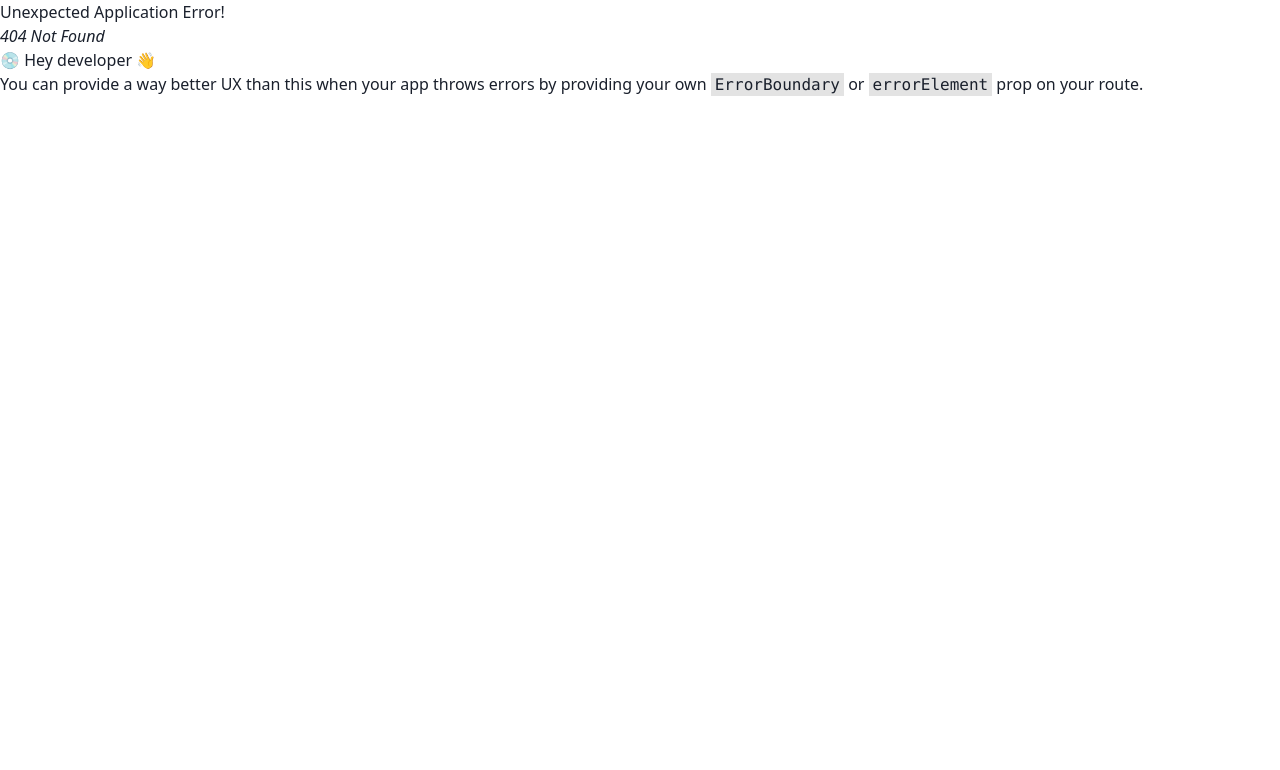
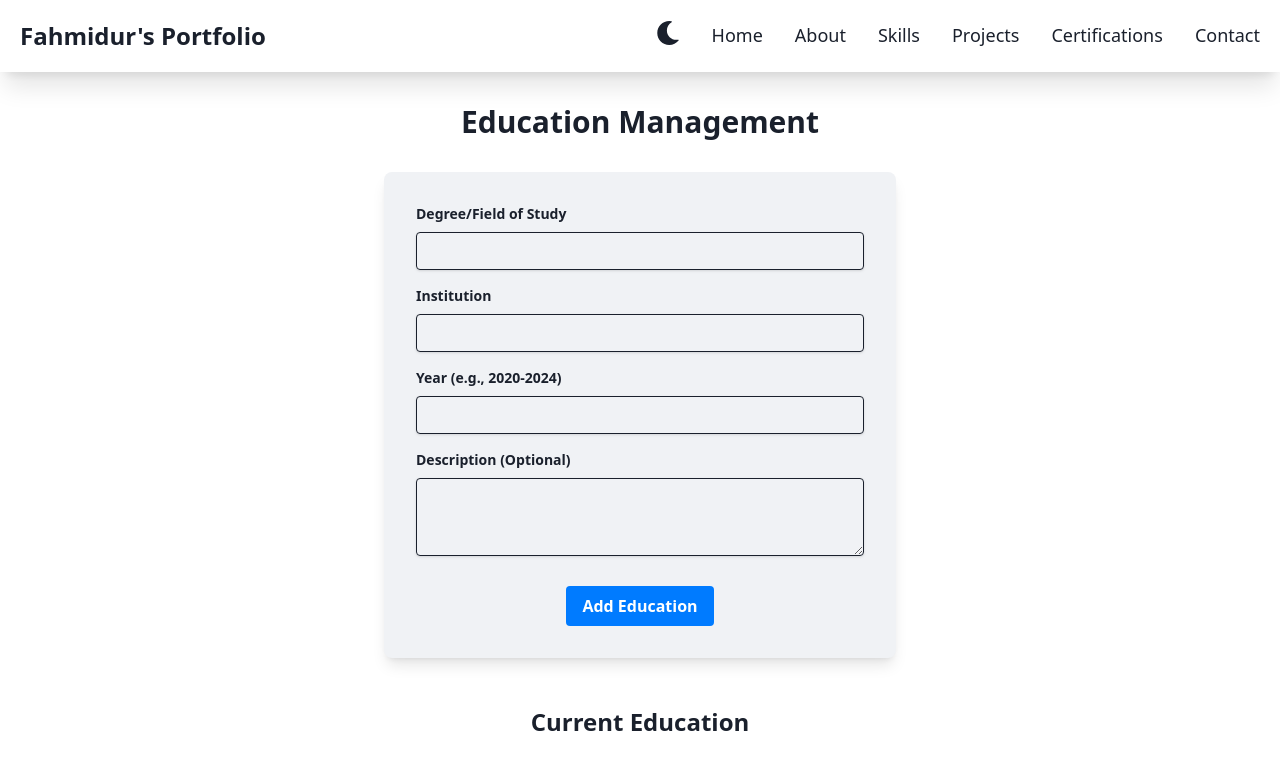
Before and after one commit to fahmidurshanto/web-dev-portfolio, a React (Vite) app: page /manage-education in a window 1280 px wide. Before the commit this address had no page. Shown: the top 770 px of the page. Built offline with nearby package versions, Linux system fonts and the light colour scheme.

Commit message:
Added Eduction management and education rendaring section

```diff
--- a/src/components/About.jsx
+++ b/src/components/About.jsx
@@ -1,7 +1,20 @@
-import React from 'react';
+import React, { useState, useEffect } from 'react';
 import { Parallax } from 'react-parallax';
+import localforage from 'localforage';
 
 const About = () => {
+  const [educationEntries, setEducationEntries] = useState([]);
+
+  useEffect(() => {
+    const fetchEducation = async () => {
+      const storedEducation = await localforage.getItem('education');
+      if (storedEducation) {
+        setEducationEntries(storedEducation);
+      }
+    };
+    fetchEducation();
+  }, []);
+
   return (
     <Parallax bgImage="https://images.unsplash.com/photo-1517694712202-14dd9538aa97?q=80&w=2070&auto=format&fit=crop&ixlib=rb-4.0.3&ixid=M3wxMjA3fDB8MHxwaG90by1wYWdlfHx8fGVufDB8fHx8fA%3D%3D" strength={300}>
       <section id="about" className="py-20 bg-[var(--background-color)] bg-opacity-90">
@@ -9,7 +22,19 @@ const About = () => {
           <h2 className="text-4xl font-extrabold text-center mb-12 text-[var(--text-color)] animate__animated animate__fadeInDown">About Me</h2>
           <div className="flex flex-col md:flex-row items-center justify-center gap-12">
             <div className="md:w-1/2 animate__animated animate__fadeInLeft animate__delay-1s">
-              <img src="https://i.ibb.co/pP9GzG1/shanto.png" alt="About Me" className="rounded-lg shadow-2xl w-full h-auto object-cover transform transition duration-500 hover:scale-105" />
+              <h3 className="text-3xl font-bold mb-6 text-[var(--text-color)]">Education</h3>
+              {educationEntries.length > 0 ? (
+                educationEntries.map((entry, index) => (
+                  <div key={index} className="mb-4 p-4 rounded-lg shadow-md bg-[var(--secondary-color)]">
+                    <h4 className="text-xl font-bold text-[var(--text-color)]">{entry.degree}</h4>
+                    <p className="text-[var(--text-color)]"><strong>Institution:</strong> {entry.institution}</p>
+                    <p className="text-[var(--text-color)]"><strong>Year:</strong> {entry.year}</p>
+                    {entry.description && <p className="text-[var(--text-color)] text-sm mt-2">{entry.description}</p>}
+                  </div>
+                ))
+              ) : (
+                <p className="text-[var(--text-color)]">No education details added yet. Go to <a href="/manage-education" className="text-[var(--primary-color)] hover:underline font-semibold">Education Management</a> to add some!</p>
+              )}
             </div>
             <div className="md:w-1/2 md:pl-8 animate__animated animate__fadeInRight animate__delay-1s">
               <p className="text-lg leading-relaxed text-[var(--text-color)] mb-4">
--- /dev/null
+++ b/src/pages/EducationManagement.jsx
@@ -0,0 +1,132 @@
+import React, { useState, useEffect } from 'react';
+import localforage from 'localforage';
+import Swal from 'sweetalert2';
+
+const EducationManagement = () => {
+  const [educationEntries, setEducationEntries] = useState([]);
+  const [newEducation, setNewEducation] = useState({
+    degree: '',
+    institution: '',
+    year: '',
+    description: '',
+  });
+  const [editingEducation, setEditingEducation] = useState(null);
+
+  useEffect(() => {
+    const fetchEducation = async () => {
+      const storedEducation = await localforage.getItem('education');
+      if (storedEducation) {
+        setEducationEntries(storedEducation);
+      }
+    };
+    fetchEducation();
+  }, []);
+
+  const handleChange = (e) => {
+    setNewEducation({ ...newEducation, [e.target.name]: e.target.value });
+  };
+
+  const handleSubmit = async (e) => {
+    e.preventDefault();
+    let updatedEducationEntries;
+    if (editingEducation) {
+      updatedEducationEntries = educationEntries.map((entry) =>
+        entry === editingEducation ? newEducation : entry
+      );
+      setEditingEducation(null);
+    } else {
+      updatedEducationEntries = [...educationEntries, newEducation];
+    }
+    setEducationEntries(updatedEducationEntries);
+    await localforage.setItem('education', updatedEducationEntries);
+    Swal.fire({
+      icon: 'success',
+      title: editingEducation ? 'Education Updated!' : 'Education Added!',
+      showConfirmButton: false,
+      timer: 1500
+    });
+    setNewEducation({
+      degree: '',
+      institution: '',
+      year: '',
+      description: '',
+    });
+  };
+
+  const handleEdit = (entry) => {
+    setNewEducation(entry);
+    setEditingEducation(entry);
+  };
+
+  const handleDelete = async (entryToDelete) => {
+    Swal.fire({
+      title: 'Are you sure?',
+      text: "You won't be able to revert this!",
+      icon: 'warning',
+      showCancelButton: true,
+      confirmButtonColor: '#3085d6',
+      cancelButtonColor: '#d33',
+      confirmButtonText: 'Yes, delete it!'
+    }).then(async (result) => {
+      if (result.isConfirmed) {
+        const updatedEducationEntries = educationEntries.filter(
+          (entry) => entry !== entryToDelete
+        );
+        setEducationEntries(updatedEducationEntries);
+        await localforage.setItem('education', updatedEducationEntries);
+        Swal.fire(
+          'Deleted!',
+          'Your education entry has been deleted.',
+          'success'
+        );
+      }
+    });
+  };
+
+  return (
+    <div className="container mx-auto py-8">
+      <h2 className="text-3xl font-bold text-center mb-8 text-[var(--text-color)]">Education Management</h2>
+      <form onSubmit={handleSubmit} className="max-w-lg mx-auto bg-[var(--secondary-color)] p-8 rounded-lg shadow-lg">
+        <div className="mb-4">
+          <label htmlFor="degree" className="block text-[var(--text-color)] text-sm font-bold mb-2">Degree/Field of Study</label>
+          <input type="text" id="degree" name="degree" value={newEducation.degree} onChange={handleChange} className="shadow appearance-none border rounded w-full py-2 px-3 text-[var(--text-color)] leading-tight focus:outline-none focus:shadow-outline" required />
+        </div>
+        <div className="mb-4">
+          <label htmlFor="institution" className="block text-[var(--text-color)] text-sm font-bold mb-2">Institution</label>
+          <input type="text" id="institution" name="institution" value={newEducation.institution} onChange={handleChange} className="shadow appearance-none border rounded w-full py-2 px-3 text-[var(--text-color)] leading-tight focus:outline-none focus:shadow-outline" required />
+        </div>
+        <div className="mb-4">
+          <label htmlFor="year" className="block text-[var(--text-color)] text-sm font-bold mb-2">Year (e.g., 2020-2024)</label>
+          <input type="text" id="year" name="year" value={newEducation.year} onChange={handleChange} className="shadow appearance-none border rounded w-full py-2 px-3 text-[var(--text-color)] leading-tight focus:outline-none focus:shadow-outline" />
+        </div>
+        <div className="mb-6">
+          <label htmlFor="description" className="block text-[var(--text-color)] text-sm font-bold mb-2">Description (Optional)</label>
+          <textarea id="description" name="description" value={newEducation.description} onChange={handleChange} rows="3" className="shadow appearance-none border rounded w-full py-2 px-3 text-[var(--text-color)] leading-tight focus:outline-none focus:shadow-outline"></textarea>
+        </div>
+        <div className="flex items-center justify-center">
+          <button type="submit" className="bg-[var(--primary-color)] hover:bg-[var(--primary-color)] text-white font-bold py-2 px-4 rounded focus:outline-none focus:shadow-outline">{editingEducation ? 'Update Education' : 'Add Education'}</button>
+        </div>
+      </form>
+
+      <div className="mt-12">
+        <h3 className="text-2xl font-bold text-center mb-6 text-[var(--text-color)]">Current Education</h3>
+        <div className="grid grid-cols-1 md:grid-cols-2 lg:grid-cols-3 gap-8">
+          {educationEntries.map((entry, index) => (
+            <div key={index} className="bg-[var(--secondary-color)] rounded-lg shadow-lg p-8">
+              <h4 className="text-xl font-bold mb-2 text-[var(--text-color)]">{entry.degree}</h4>
+              <p className="text-[var(--text-color)] mb-1"><strong>Institution:</strong> {entry.institution}</p>
+              <p className="text-[var(--text-color)] mb-1"><strong>Year:</strong> {entry.year}</p>
+              {entry.description && <p className="text-[var(--text-color)] mb-4">{entry.description}</p>}
+              <div className="flex justify-end mt-4 space-x-2">
+                <button onClick={() => handleEdit(entry)} className="bg-[var(--primary-color)] hover:bg-[var(--primary-color)] text-white font-bold py-2 px-4 rounded">Edit</button>
+                <button onClick={() => handleDelete(entry)} className="bg-[var(--secondary-color)] hover:bg-[var(--secondary-color)] text-white font-bold py-2 px-4 rounded">Delete</button>
+              </div>
+            </div>
+          ))}
+        </div>
+      </div>
+    </div>
+  );
+};
+
+export default EducationManagement;
--- a/src/routes/Routes.jsx
+++ b/src/routes/Routes.jsx
@@ -5,6 +5,7 @@ import ProjectManagement from "../pages/ProjectManagement";
 import SkillsManagement from "../pages/SkillsManagement";
 import CertificationsManagement from "../pages/CertificationsManagement";
 import Messages from "../pages/Messages";
+import EducationManagement from "../pages/EducationManagement";
 
 const routes = createBrowserRouter([
     {
@@ -30,6 +31,10 @@ const routes = createBrowserRouter([
             {
                 path: "/messages",
                 element: <Messages />
+            },
+            {
+                path: "/manage-education",
+                element: <EducationManagement />
             }
         ]
     }
```
